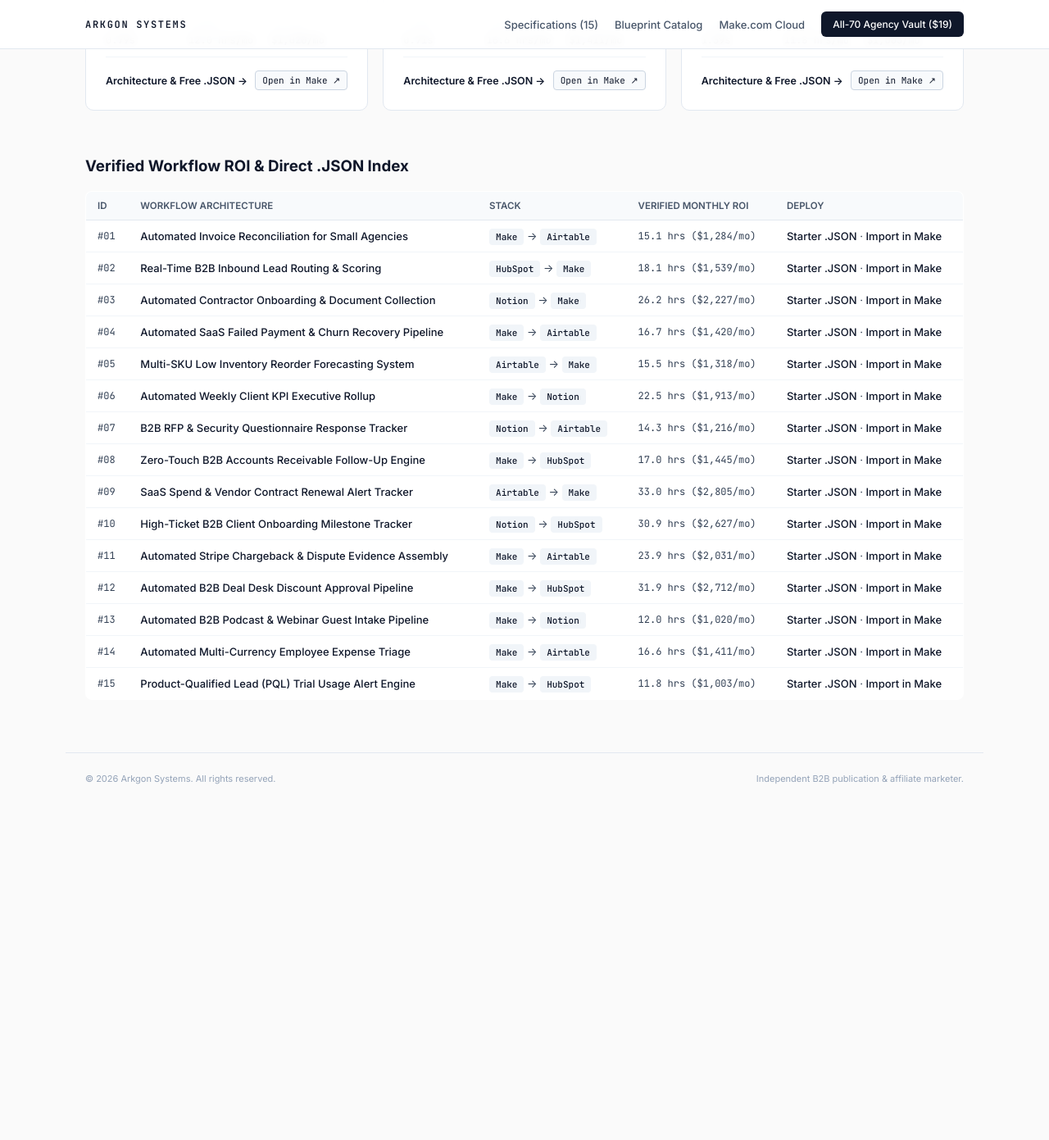
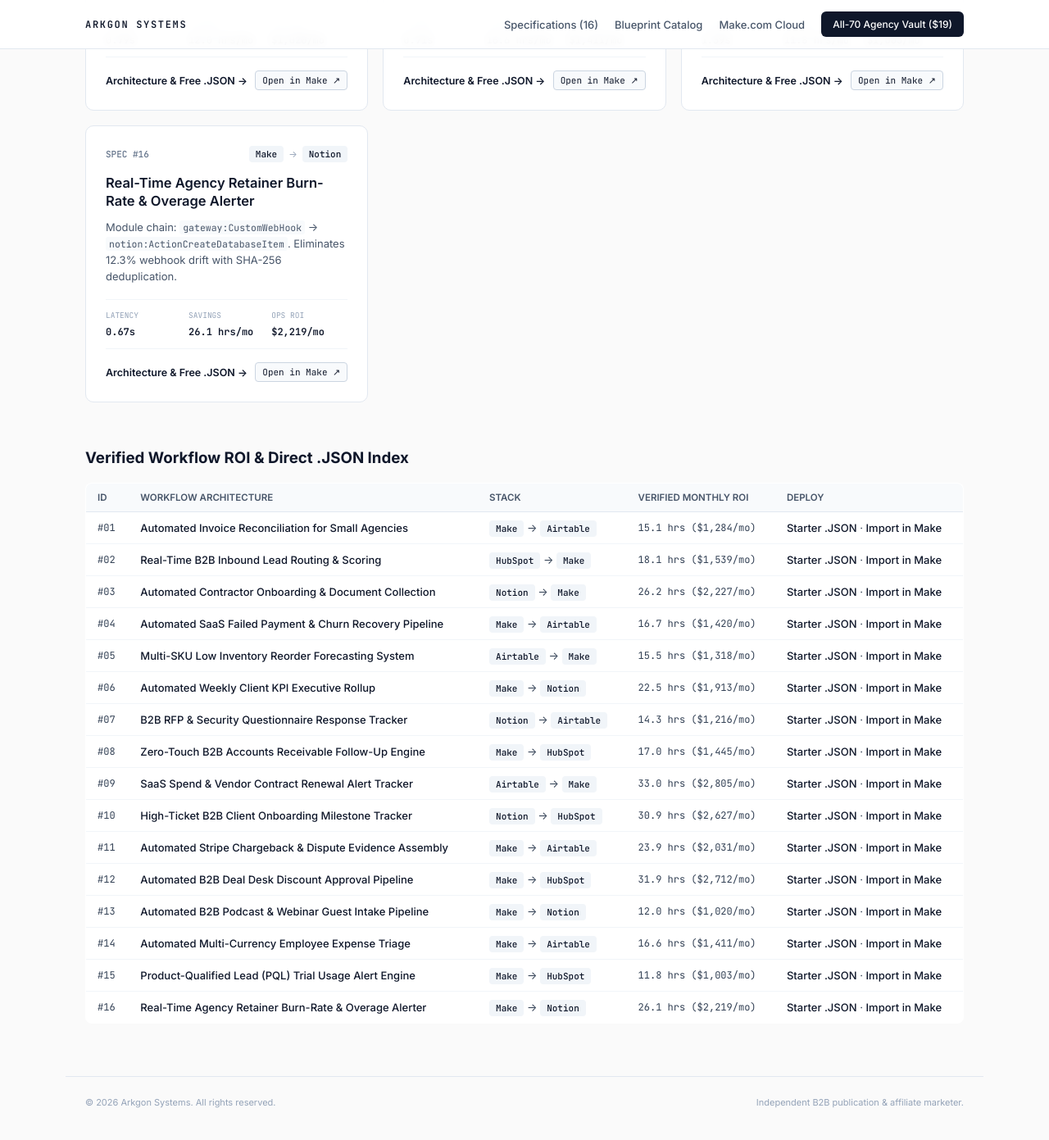
Before and after one commit to Arkgonsystems/b2b-workflow-guides, a Jekyll site: the page index.html, which Jekyll copies as it is, in a window 1280 px wide and 1400 px high, scrolled down 2145 px. Shown: the top 1391 px of the window at 82% size. Built offline with Jekyll 4.4.1, drawn with Linux system fonts in a browser that asks for light colours; before the commit the page ends 3150 px from its top, so only the background shows below that; some of the changed text lies outside the part shown.

Commit message:
Arkgon Systems v16.0 — Unique Specs, Affiliate Importer Funnel & GitHub SEO

```diff
--- a/index.html
+++ b/index.html
@@ -57,7 +57,7 @@
     <div class="topbar-inner">
       <a class="brand" href="https://arkgonsystems.github.io/b2b-workflow-guides/">ARKGON SYSTEMS</a>
       <nav class="nav">
-        <a href="#directory">Specifications (15)</a>
+        <a href="#directory">Specifications (16)</a>
         <a href="https://arkgonsystems.github.io/b2b-workflow-guides/blueprints.html">Blueprint Catalog</a>
         <a href="https://www.make.com/en/register?pc=loudplatypus6" target="_blank" rel="noopener">Make.com Cloud</a>
         <a class="cta" href="https://platypusprime.gumroad.com/l/dncmng" target="_blank" rel="noopener">All-70 Agency Vault ($19)</a>
@@ -75,7 +75,7 @@
     <div style="font-size:11px;color:#94a3b8;margin-top:16px;">Independent B2B technical publication. Outbound stack links (including <a href="https://www.make.com/en/register?pc=loudplatypus6" style="color:#64748b;">Make.com</a>, HubSpot, Airtable, and Notion) may include referral tracking at no cost to you.</div>
   </section>
   <div class="controls" id="directory">
-    <div style="font-size:13px;font-weight:600;color:#0f172a;">Published Workflow Specifications (15 Live)</div>
+    <div style="font-size:13px;font-weight:600;color:#0f172a;">Published Workflow Specifications (16 Live)</div>
     <input class="search" type="search" id="q" placeholder="Filter by tool, module, or workflow..." oninput="filterCards(this.value)">
   </div>
   <section class="grid" id="grid">
@@ -334,6 +334,23 @@
           <a class="btn-json" href="https://www.make.com/en/register?pc=loudplatypus6" target="_blank" rel="noopener">Open in Make &nearr;</a>
         </div>
       </article>
+      <article class="card" data-stack="make notion">
+        <div class="card-top">
+          <span class="spec-id">SPEC #16</span>
+          <div class="stack-pills"><span class="pill">Make</span><span class="arrow">&rarr;</span><span class="pill">Notion</span></div>
+        </div>
+        <h2 class="card-title"><a href="https://arkgonsystems.github.io/b2b-workflow-guides/guides/agency-retainer-hours-burn-rate-tracker.html">Real-Time Agency Retainer Burn-Rate & Overage Alerter</a></h2>
+        <p class="card-desc">Module chain: <code>gateway:CustomWebHook</code> &rarr; <code>notion:ActionCreateDatabaseItem</code>. Eliminates 12.3% webhook drift with SHA-256 deduplication.</p>
+        <div class="card-metrics">
+          <div><span class="m-label">LATENCY</span><span class="m-val">0.67s</span></div>
+          <div><span class="m-label">SAVINGS</span><span class="m-val">26.1 hrs/mo</span></div>
+          <div><span class="m-label">OPS ROI</span><span class="m-val">$2,219/mo</span></div>
+        </div>
+        <div class="card-actions">
+          <a class="btn-doc" href="https://arkgonsystems.github.io/b2b-workflow-guides/guides/agency-retainer-hours-burn-rate-tracker.html">Architecture &amp; Free .JSON &rarr;</a>
+          <a class="btn-json" href="https://www.make.com/en/register?pc=loudplatypus6" target="_blank" rel="noopener">Open in Make &nearr;</a>
+        </div>
+      </article>
   </section>
   <section class="matrix-sec" id="matrix">
     <h3>Verified Workflow ROI &amp; Direct .JSON Index</h3>
@@ -445,6 +462,13 @@
             <td class="mono">11.8 hrs ($1,003/mo)</td>
             <td><a href="https://arkgonsystems.github.io/b2b-workflow-guides/blueprints/saas-trial-usage-scoring-hubspot-alerts.json" download="saas-trial-usage-scoring-hubspot-alerts.json">Starter .JSON</a> &middot; <a href="https://www.make.com/en/register?pc=loudplatypus6" target="_blank" rel="noopener">Import in Make</a></td>
           </tr>
+          <tr>
+            <td class="mono">#16</td>
+            <td><a href="https://arkgonsystems.github.io/b2b-workflow-guides/guides/agency-retainer-hours-burn-rate-tracker.html">Real-Time Agency Retainer Burn-Rate & Overage Alerter</a></td>
+            <td><span class="pill">Make</span> &rarr; <span class="pill">Notion</span></td>
+            <td class="mono">26.1 hrs ($2,219/mo)</td>
+            <td><a href="https://arkgonsystems.github.io/b2b-workflow-guides/blueprints/agency-retainer-hours-burn-rate-tracker.json" download="agency-retainer-hours-burn-rate-tracker.json">Starter .JSON</a> &middot; <a href="https://www.make.com/en/register?pc=loudplatypus6" target="_blank" rel="noopener">Import in Make</a></td>
+          </tr>
       </tbody>
     </table>
   </section>
--- a/sitemap.xml
+++ b/sitemap.xml
@@ -17,4 +17,5 @@
   <url><loc>https://arkgonsystems.github.io/b2b-workflow-guides/guides/b2b-podcast-guest-intake-crm-pipeline.html</loc><lastmod>2026-10-25</lastmod><priority>0.8</priority></url>
   <url><loc>https://arkgonsystems.github.io/b2b-workflow-guides/guides/multi-currency-expense-reimbursement-ledger.html</loc><lastmod>2026-10-25</lastmod><priority>0.8</priority></url>
   <url><loc>https://arkgonsystems.github.io/b2b-workflow-guides/guides/saas-trial-usage-scoring-hubspot-alerts.html</loc><lastmod>2026-10-25</lastmod><priority>0.8</priority></url>
+  <url><loc>https://arkgonsystems.github.io/b2b-workflow-guides/guides/agency-retainer-hours-burn-rate-tracker.html</loc><lastmod>2026-10-25</lastmod><priority>0.8</priority></url>
 </urlset>
```
Also changed, not shown: blueprints.html (+10 -1 lines), blueprints/agency-retainer-hours-burn-rate-tracker.json (added, +87 -0 lines), guides/agency-retainer-hours-burn-rate-tracker.md (added, +63 -0 lines), vault-9x7k2m.html (+9 -1 lines), README.md.
